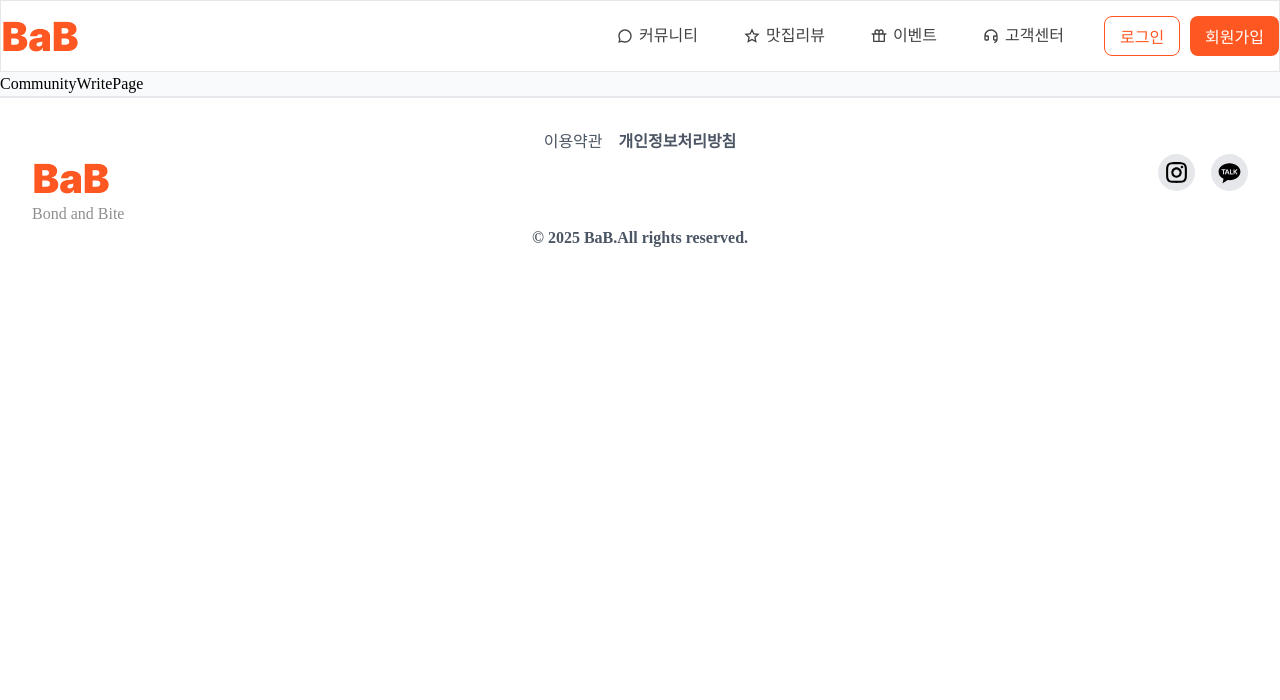
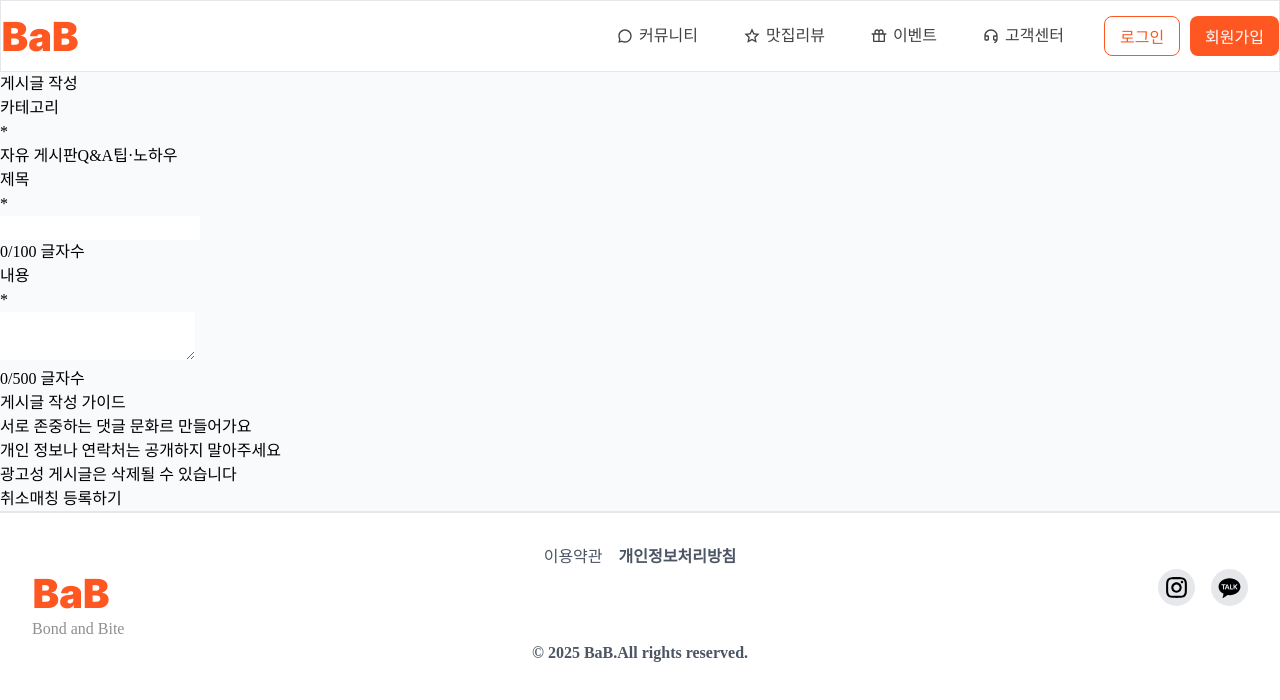
Before and after one commit to devdorong/BaB, a React (Vite) app: page /member/community/write in a window 1280 px wide. Shown: the top 700 px of the page. Built offline with nearby package versions, Linux system fonts and the light colour scheme; no server answers; a web font is replaced by a local one.

Commit message:
[docs] 게시글 작성페이지 진행중

```diff
--- a/src/pages/member/communitys/CommunityPage.tsx
+++ b/src/pages/member/communitys/CommunityPage.tsx
@@ -8,12 +8,14 @@ import {
   RiChat3Line,
   RiSearchLine,
 } from 'react-icons/ri';
-import { Link } from 'react-router-dom';
+import { Link, useNavigate } from 'react-router-dom';
+import { useAuth } from '../../../contexts/AuthContext';
+import { getProfile } from '../../../lib/propile';
 import { supabase } from '../../../lib/supabase';
 import type { Database, Posts } from '../../../types/bobType';
 import { ButtonFillMd } from '../../../ui/button';
+import Modal from '../../../ui/sdj/Modal';
 import { BlueTag, GreenTag, PurpleTag } from '../../../ui/tag';
-import { useAuth } from '../../../contexts/AuthContext';
 
 type CategoriesType = Database['public']['Tables']['posts']['Row']['post_category'];
 type CategoryTagType = Database['public']['Tables']['posts']['Row']['tag'];
@@ -35,7 +37,10 @@ dayjs.extend(relativeTime);
 dayjs.locale('ko');
 
 function CommunityPage() {
-  const { signIn } = useAuth();
+  const navigate = useNavigate();
+  const { signIn, session, user } = useAuth();
+  const [isOpen, setIsOpen] = useState(false);
+
   const [activeCategory, setActiveCategory] = useState<UiCategory>('전체');
   const [posts, setPosts] = useState<PostWithProfile[]>([]);
   const [search, setSearch] = useState('');
@@ -109,6 +114,19 @@ function CommunityPage() {
     }
   };
 
+  const handleWriteClick = async () => {
+    if (!session || !user) {
+      setIsOpen(true);
+      return;
+    }
+    const login = await getProfile(user?.id);
+    if (login) {
+      navigate(`/member/community/write`);
+    } else {
+      setIsOpen(true);
+    }
+  };
+
   useEffect(() => {
     const endOffset = itemOffset + itemsPerPage;
     setCurrentItems(filteredPosts.slice(itemOffset, endOffset));
@@ -153,9 +171,27 @@ function CommunityPage() {
               placeholder="키워드로 게시글 검색하기"
             />
           </div>
-          <Link to={'/member/community/write'}>
-            <ButtonFillMd>작성하기</ButtonFillMd>
-          </Link>
+          <div>
+            <ButtonFillMd onClick={handleWriteClick}>작성하기</ButtonFillMd>
+            {isOpen ? (
+              <div>
+                <Modal
+                  isOpen={isOpen}
+                  onClose={() => setIsOpen(false)}
+                  onSubmit={() => {
+                    setIsOpen(false);
+                    navigate(`/member/login`);
+                  }}
+                  titleText="로그인 확인"
+                  contentText="로그인이 필요합니다. 로그인 페이지로 이동하시겠습니까?"
+                  submitButtonText="확인"
+                  closeButtonText="취소"
+                />
+              </div>
+            ) : (
+              <Link to={`/community/write`} />
+            )}
+          </div>
         </div>
         <div>
           {/* 카테고리 */}
--- a/src/pages/member/communitys/CommunityWritePage.tsx
+++ b/src/pages/member/communitys/CommunityWritePage.tsx
@@ -1,5 +1,47 @@
 function CommunityWritePage() {
-  return <div>CommunityWritePage</div>;
+  return (
+    <div>
+      <p>게시글 작성</p>
+      <div>
+        <div>
+          <p>
+            카테고리 <p>*</p>
+          </p>
+          <div>
+            <button>자유 게시판</button>
+            <button>Q&A</button>
+            <button>팁·노하우</button>
+          </div>
+        </div>
+        <div>
+          <p>
+            제목 <p>*</p>
+          </p>
+          <input />
+          <div>0/100 글자수</div>
+        </div>
+        <div>
+          <p>
+            내용 <p>*</p>
+          </p>
+          <textarea />
+          <div>0/500 글자수</div>
+        </div>
+        <div>
+          <p>게시글 작성 가이드</p>
+          <ul>
+            <li>서로 존중하는 댓글 문화르 만들어가요</li>
+            <li>개인 정보나 연락처는 공개하지 말아주세요</li>
+            <li>광고성 게시글은 삭제될 수 있습니다</li>
+          </ul>
+        </div>
+        <div>
+          <button>취소</button>
+          <button>매칭 등록하기</button>
+        </div>
+      </div>
+    </div>
+  );
 }
 
 export default CommunityWritePage;
```
Also changed, not shown: src/ui/sdj/Modal.tsx (added, +73 -0 lines).
